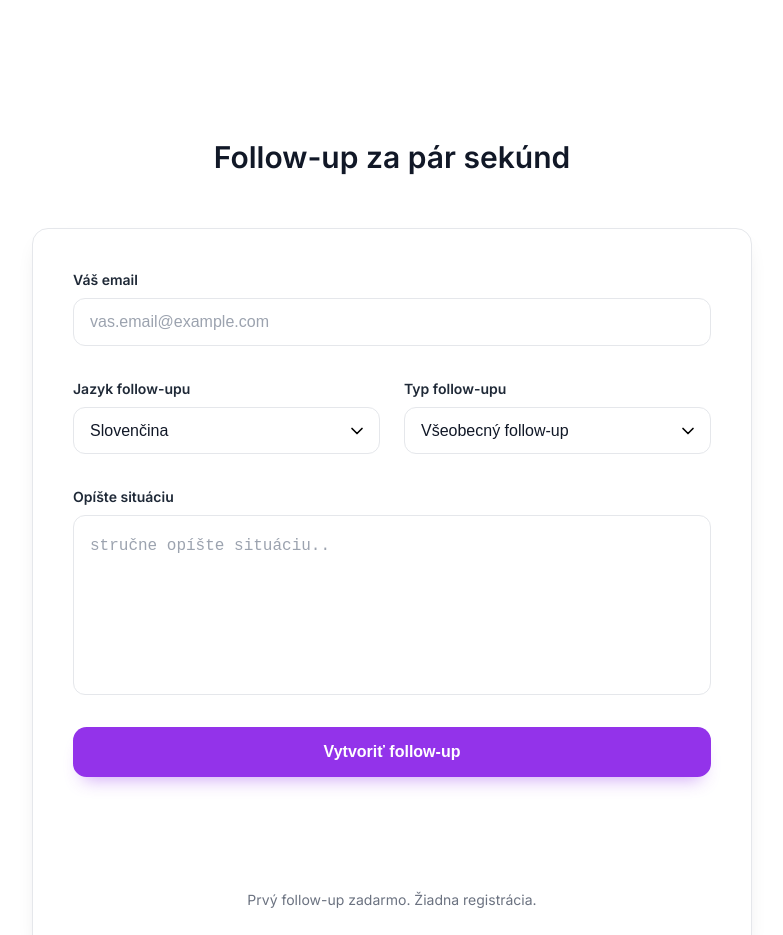
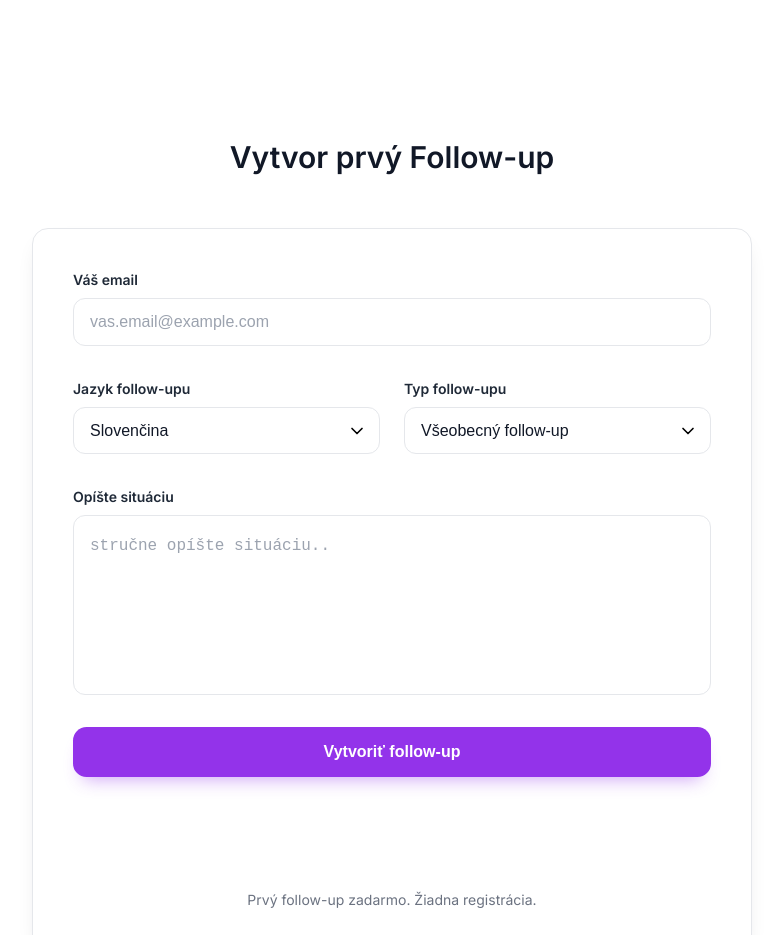
Before and after one commit to followupmate/followupmate, a website: page index.html in a window 1280 px wide. Shown: the part 1020-1955 px from the top of the page, without its empty margins (248-1031 px from the left). Drawn offline with Linux system fonts and the light colour scheme.

Commit message:
Update index.html

```diff
--- a/index.html
+++ b/index.html
@@ -1034,7 +1034,7 @@
         <div class="form-wrapper">
 
             <div class="form-header">
-                <h2 class="form-title">Follow-up za pár sekúnd</h2>
+                <h2 class="form-title">Vytvor prvý Follow-up</h2>
             </div>
 
             <div class="form-card">
```
